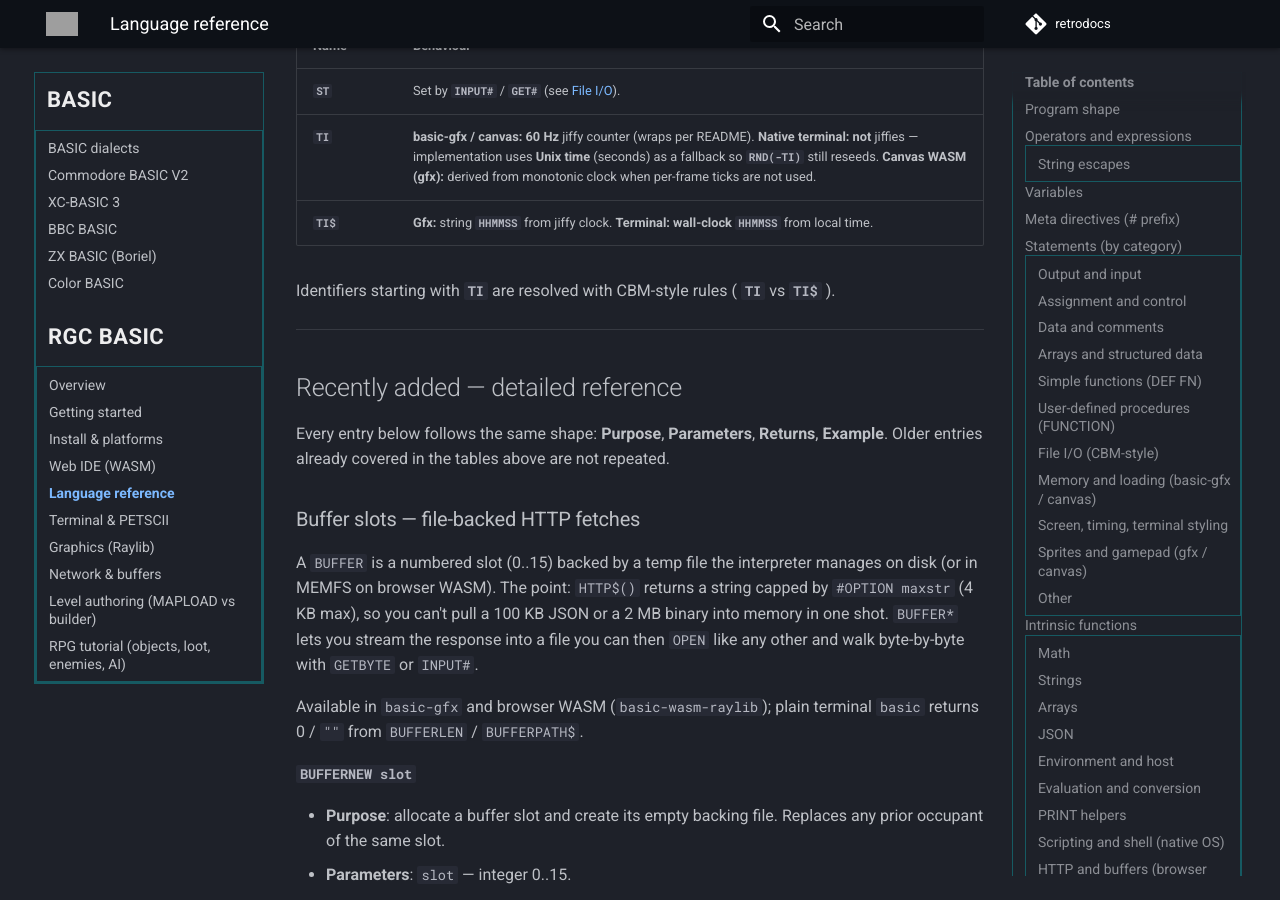
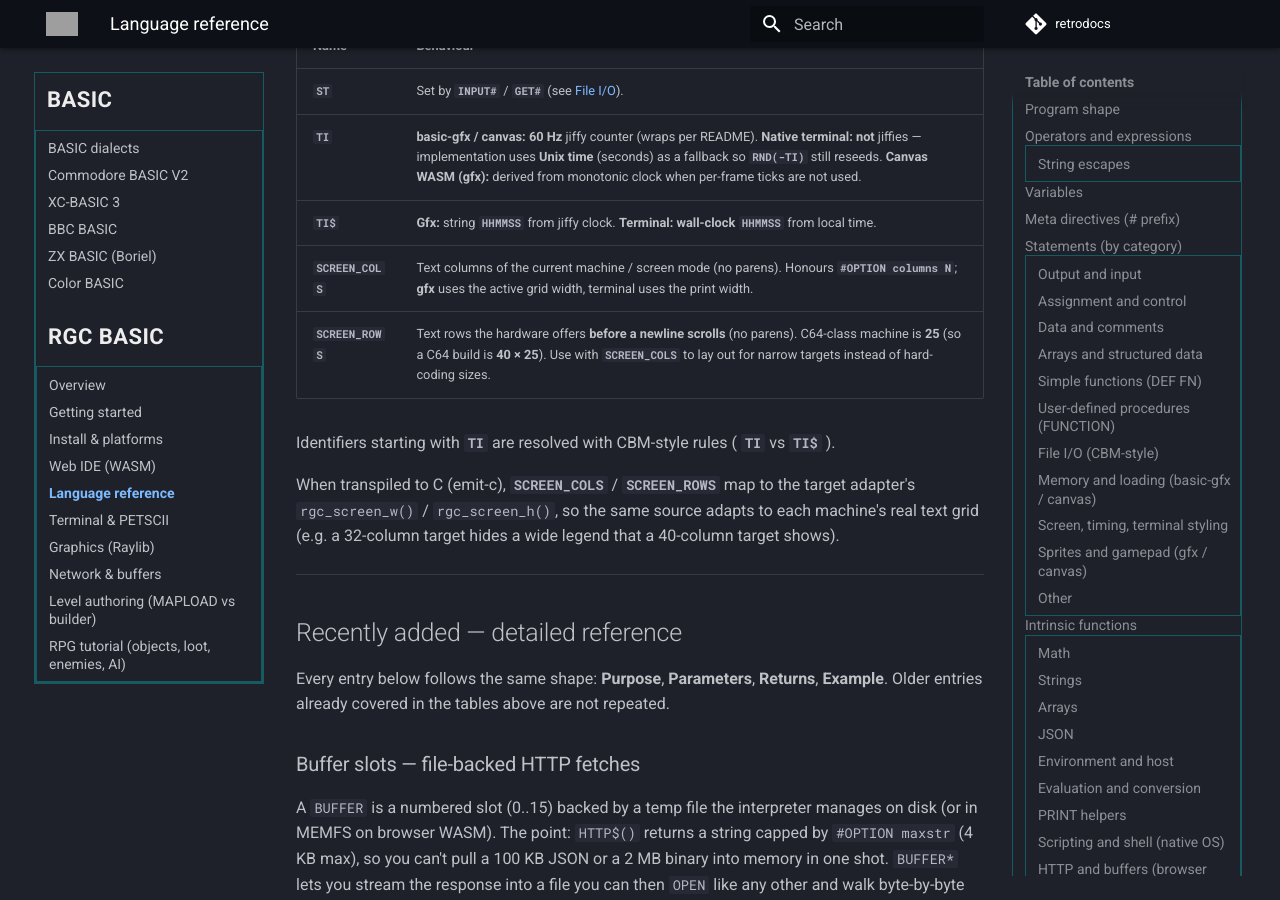
Before and after one commit to omiq/retrodocs, an MkDocs documentation site: the page built from docs/basic/rgc-basic/language.md, in a window 1280 px wide and 900 px high, scrolled down 17026 px. Built offline with MkDocs 1.6.1 and Material for MkDocs 9.7.7, drawn with Linux system fonts in a browser that asks for light colours; comment, search, counter and statistics services are not loaded; grey boxes are pictures that could not be loaded.

Commit message:
docs(rgc-basic): document SCREEN_COLS/SCREEN_ROWS system variables

```diff
--- a/docs/basic/rgc-basic/language.md
+++ b/docs/basic/rgc-basic/language.md
@@ -341,8 +341,12 @@ Details: [Web IDE — `HTTP$`](web-ide.md#http-and-httpstatus); [Network & buffe
 | **`ST`** | Set by **`INPUT#`** / **`GET#`** (see [File I/O](#file-io-cbm-style)). |
 | **`TI`** | **basic-gfx / canvas:** **60 Hz** jiffy counter (wraps per README). **Native terminal:** **not** jiffies — implementation uses **Unix time** (seconds) as a fallback so **`RND(-TI)`** still reseeds. **Canvas WASM (gfx):** derived from monotonic clock when per-frame ticks are not used. |
 | **`TI$`** | **Gfx:** string **`HHMMSS`** from jiffy clock. **Terminal:** **wall-clock** **`HHMMSS`** from local time. |
+| **`SCREEN_COLS`** | Text columns of the current machine / screen mode (no parens). Honours **`#OPTION columns N`**; **gfx** uses the active grid width, terminal uses the print width. |
+| **`SCREEN_ROWS`** | Text rows the hardware offers **before a newline scrolls** (no parens). C64-class machine is **25** (so a C64 build is **40 × 25**). Use with **`SCREEN_COLS`** to lay out for narrow targets instead of hard-coding sizes. |
 
 Identifiers starting with **`TI`** are resolved with CBM-style rules ( **`TI`** vs **`TI$`** ).
+
+When transpiled to C (emit-c), **`SCREEN_COLS`** / **`SCREEN_ROWS`** map to the target adapter's `rgc_screen_w()` / `rgc_screen_h()`, so the same source adapts to each machine's real text grid (e.g. a 32-column target hides a wide legend that a 40-column target shows).
 
 ---
 
```
